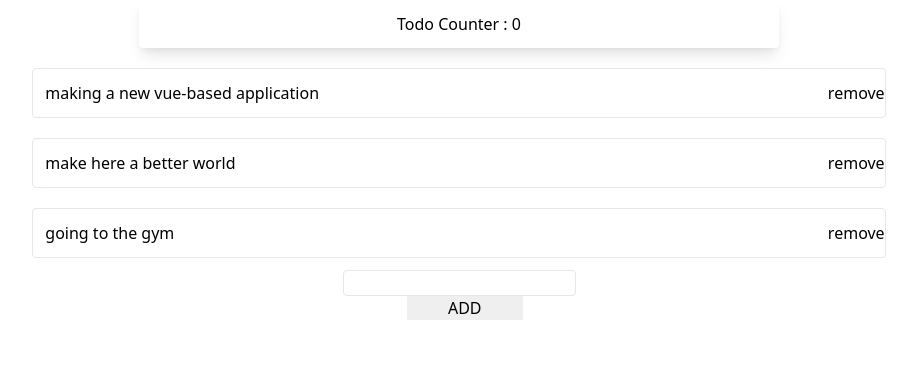
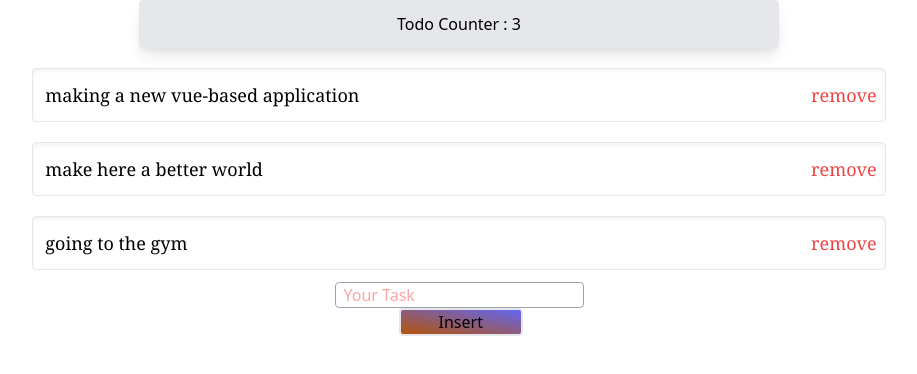
Before and after one commit to Erfan-Motallebi/vueApp-todoList-tailwind, a Vue app: page / in a window 1280 px wide. Shown: the top 374 px of the page, without its empty margins (181-1098 px from the left). Built offline with nearby package versions, Linux system fonts and the light colour scheme.

Commit message:
added some styles using tailwind to make it even look better + additional work

```diff
--- a/src/components/TodoList.vue
+++ b/src/components/TodoList.vue
@@ -1,23 +1,32 @@
 <template>
   <div class="w-full flex flex-col">
     <section class="w-1/2 m-auto">
-      <h1 class="text-center rounded shadow-lg py-3">
-        Todo Counter : {{ todoCounter }}
+      <h1 class="text-center rounded shadow-lg py-3 bg-gray-200">
+        Todo Counter : {{ todos.length }}
       </h1>
     </section>
     <section>
       <p
-        class="w-4/6 m-auto border rounded text-left p-3 mt-5 relative"
+        class="w-4/6 m-auto border rounded text-left p-3 mt-5 relative shadow-inner font-serif text-lg"
         v-for="todo in todos"
         :key="todo.id"
       >
         {{ todo.job }}
-        <button class="absolute right-0">remove</button>
+        <button class="absolute right-2 text-red-500">remove</button>
       </p>
     </section>
     <form @submit.prevent="" class="m-auto my-3">
-      <input type="text" class="border rounded" /> <br />
-      <input type="submit" value="ADD" class="w-1/2 mx-16" />
+      <input
+        type="text"
+        class="border border-gray-400 rounded placeholder-red-300 focus:placeholder-yellow-80 px-2"
+        placeholder="Your Task"
+      />
+      <br />
+      <input
+        type="submit"
+        value="Insert"
+        class="w-1/2 mx-16 border-2 rounded bg-gradient-to-tr from-yellow-700 to-indigo-500"
+      />
     </form>
   </div>
 </template>
```
